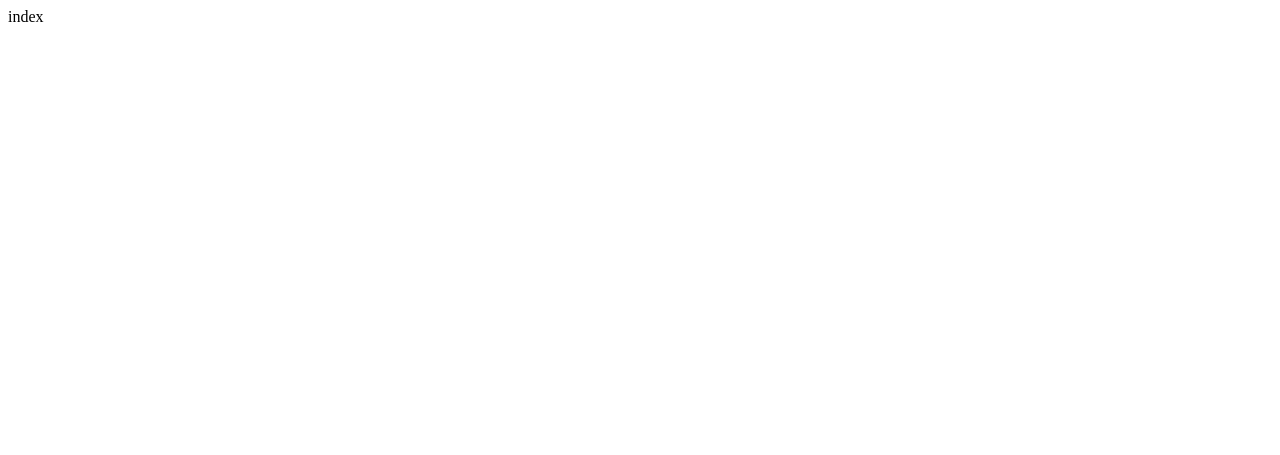
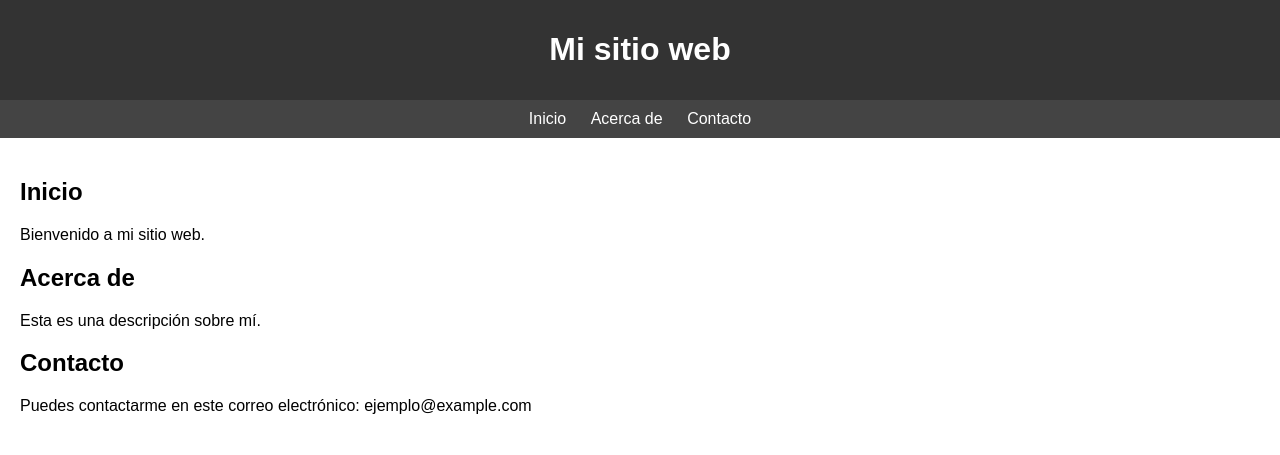
Before and after one commit to Edfeortega/Edfeortega.github.io, a plain HTML site: page index.html in a window 1280 px wide. Drawn offline with Linux system fonts and the light colour scheme.

Commit message:
Update index.html

```diff
--- a/index.html
+++ b/index.html
@@ -1 +1,59 @@
-index
+<!DOCTYPE html>
+<html>
+<head>
+    <title>Mi página web</title>
+    <style>
+        body {
+            font-family: Arial, sans-serif;
+            margin: 0;
+            padding: 0;
+        }
+        header {
+            background-color: #333;
+            color: white;
+            text-align: center;
+            padding: 10px 0;
+        }
+        nav {
+            background-color: #444;
+            text-align: center;
+            padding: 10px 0;
+        }
+        nav a {
+            color: white;
+            text-decoration: none;
+            margin: 0 10px;
+        }
+        nav a:hover {
+            text-decoration: underline;
+        }
+        main {
+            padding: 20px;
+        }
+    </style>
+</head>
+<body>
+    <header>
+        <h1>Mi sitio web</h1>
+    </header>
+    <nav>
+        <a href="#inicio">Inicio</a>
+        <a href="#acerca">Acerca de</a>
+        <a href="#contacto">Contacto</a>
+    </nav>
+    <main>
+        <section id="inicio">
+            <h2>Inicio</h2>
+            <p>Bienvenido a mi sitio web.</p>
+        </section>
+        <section id="acerca">
+            <h2>Acerca de</h2>
+            <p>Esta es una descripción sobre mí.</p>
+        </section>
+        <section id="contacto">
+            <h2>Contacto</h2>
+            <p>Puedes contactarme en este correo electrónico: ejemplo@example.com</p>
+        </section>
+    </main>
+</body>
+</html>
```
